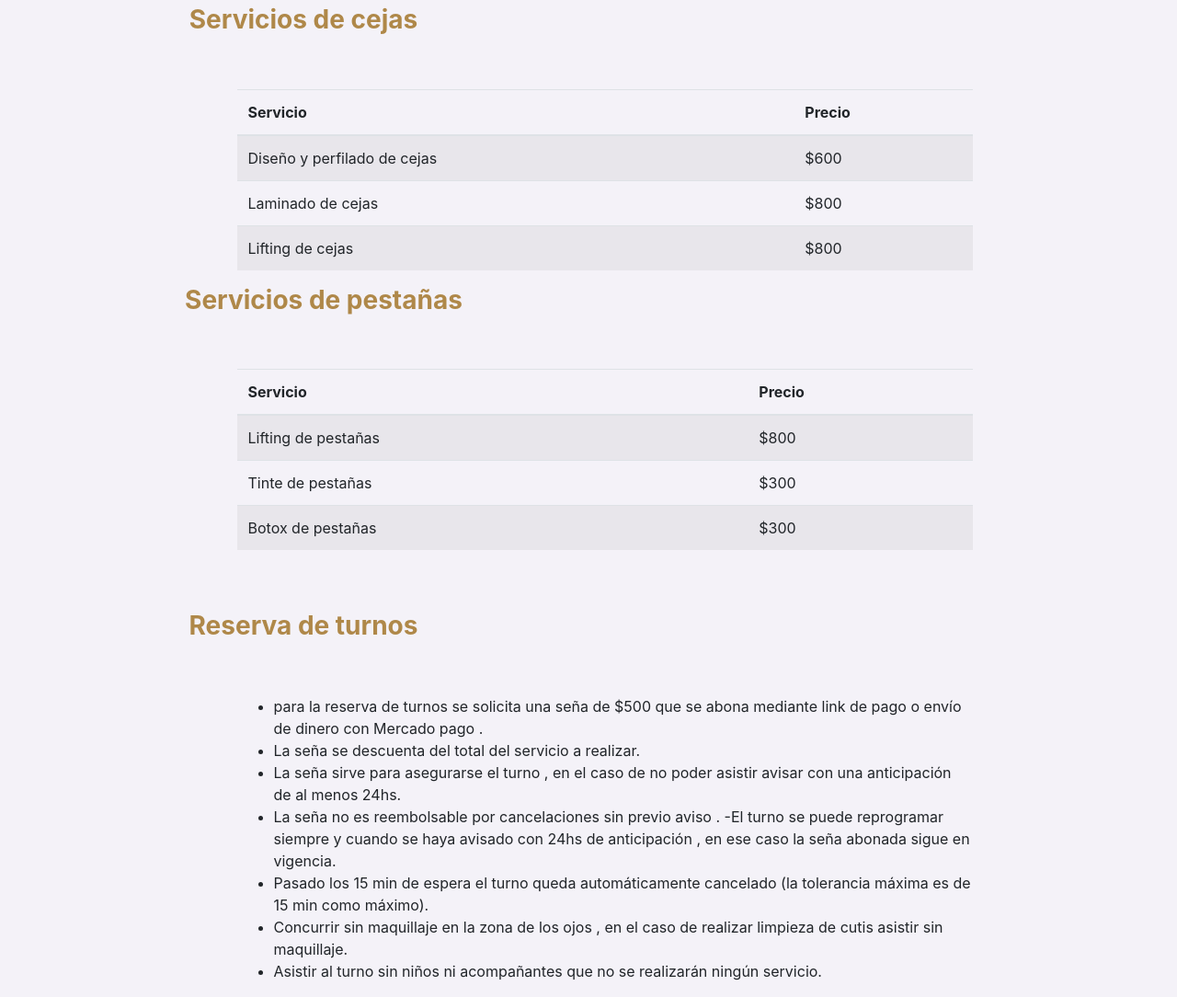
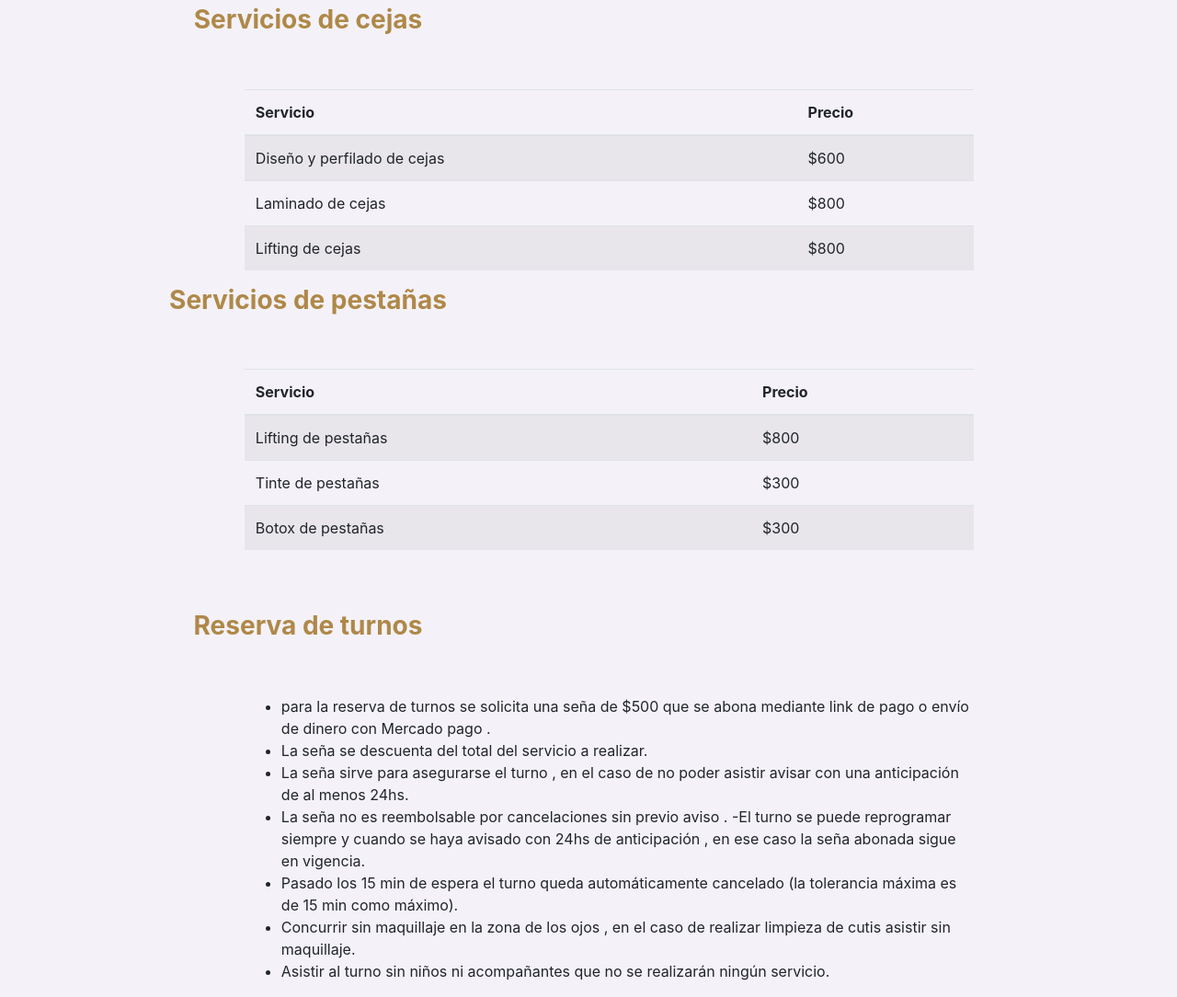
Before and after one commit to nicolasgiambra/luli-lash-and-brows, a plain HTML site: page paginas/tarifas.html in a window 1280 px wide. Shown: the part 216-1300 px from the top of the page at 92% size. Drawn offline with nearby package versions, Linux system fonts and the light colour scheme.

Commit message:
modificando tarifas

```diff
--- a/paginas/tarifas.html
+++ b/paginas/tarifas.html
@@ -51,10 +51,10 @@
         </div>
         <div class="row">
             <div class="col-xl-6">
-                <h3  class="dorado paddingB marginLeft d-flex justify-content-center">Servicios de cejas</h3>
+                <h3  class="dorado paddingB marginxlLeft d-flex justify-content-center">Servicios de cejas</h3>
             </div>
         </div>
-        <div class="row marginLeft d-flex justify-content-center">
+        <div class="row marginxlLeft d-flex justify-content-center">
             <div class="col-lg-8">
                 <table class="table table-striped">
                     <thead>
@@ -82,10 +82,10 @@
         </div>
         <div class="row">
             <div class="col-xl-6">
-                <h3  class="dorado paddingB marginLeftPestañas d-flex justify-content-center">Servicios de pestañas</h3>
+                <h3  class="dorado paddingB marginxlLeft d-flex justify-content-center">Servicios de pestañas</h3>
             </div>
         </div>
-        <div class="row marginLeft d-flex justify-content-center">
+        <div class="row marginxlLeft d-flex justify-content-center">
             <div class="col-lg-8">
                 <table class="table table-striped">
                     <thead>
@@ -113,10 +113,10 @@
         </div>
         <div class="row">
             <div class="col-xl-6">
-                <h3  class="dorado paddingTB marginLeft marginLeft d-flex justify-content-center">Reserva de turnos</h3>
+                <h3  class="dorado paddingTB marginxlLeft d-flex justify-content-center">Reserva de turnos</h3>
             </div>
         </div>
-        <div class="row marginLeft d-flex justify-content-center">
+        <div class="row marginxlLeft d-flex justify-content-center">
             <div class="col-xl-8">
                 <ul>
                     <li>
```
Also changed, not shown: paginas/contacto.html (+2 -2 lines).
